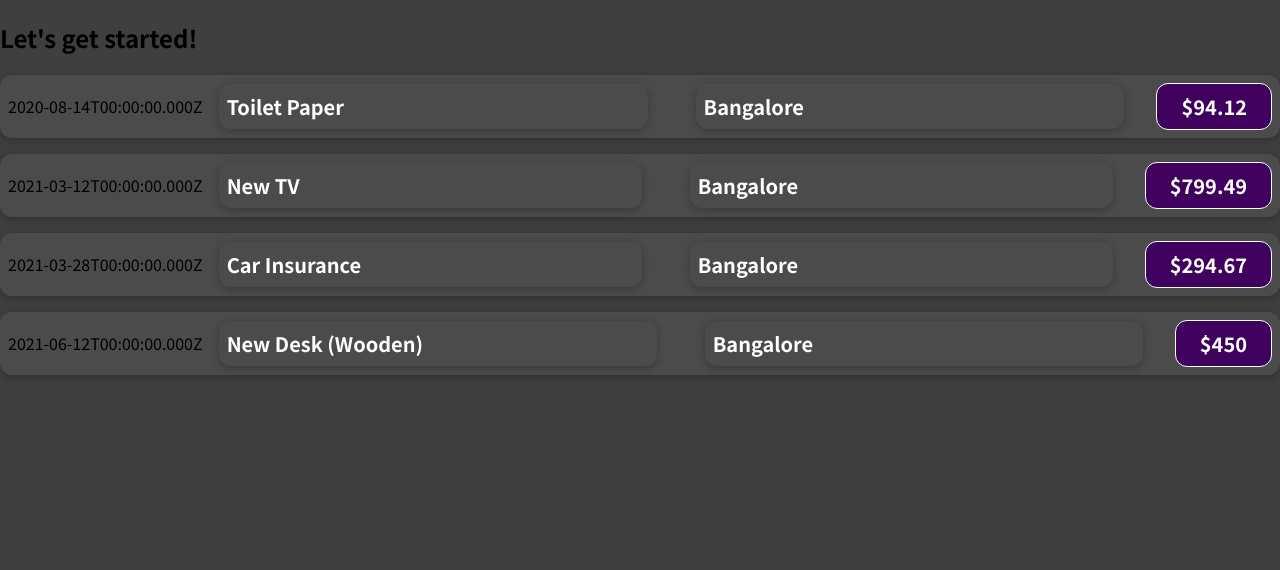
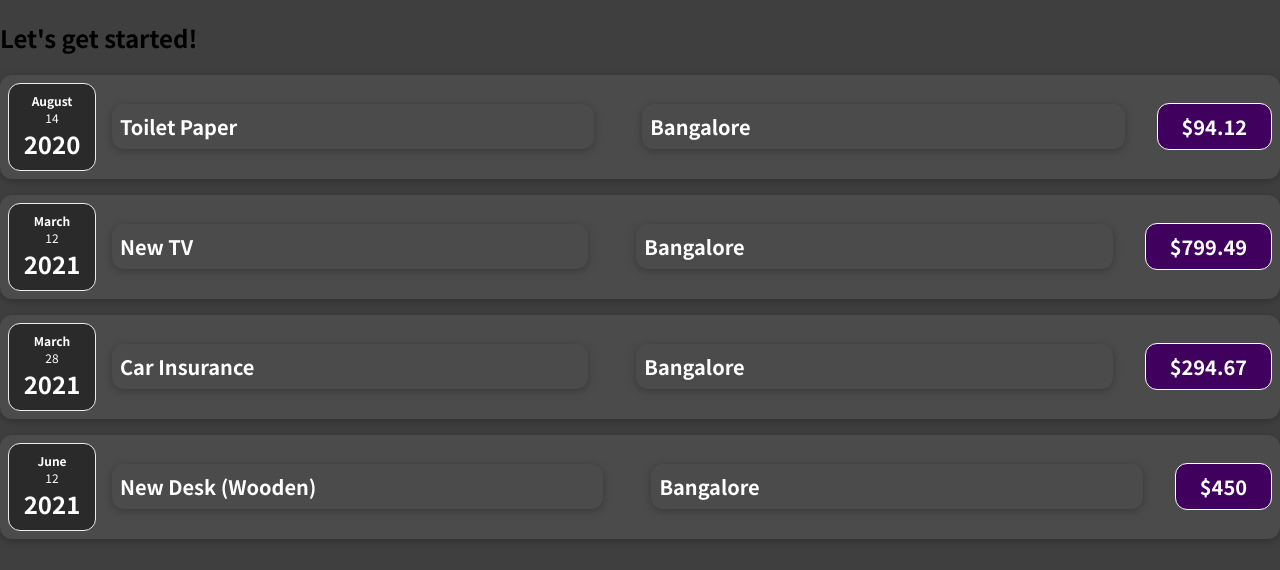
Before and after one commit to SHAIK14/ExpenseTracker, a JavaScript app: page / in a window 1280 px wide. Shown: the top 570 px of the page. Built offline with nearby package versions, Linux system fonts and the light colour scheme.

Commit message:
seperate components

```diff
--- /dev/null
+++ b/src/components/ExpenseDate.css
@@ -0,0 +1,26 @@
+.expense-date {
+  display: flex;
+  flex-direction: column;
+  width: 5.5rem;
+  height: 5.5rem;
+  border: 1px solid #ececec;
+  background-color: #2a2a2a;
+  color: white;
+  border-radius: 12px;
+  align-items: center;
+  justify-content: center;
+}
+
+.expense-date__month {
+  font-size: 0.75rem;
+  font-weight: bold;
+}
+
+.expense-date__year {
+  font-size: 0.75rem;
+}
+
+.expense-date__day {
+  font-size: 1.5rem;
+  font-weight: bold;
+}
--- /dev/null
+++ b/src/components/ExpenseDate.js
@@ -0,0 +1,16 @@
+import "./ExpenseDate.css";
+
+function ExpenseDate(props) {
+  const month = props.date.toLocaleString("en-US", { month: "long" });
+  const year = props.date.toLocaleString("en-US", { day: "2-digit" });
+  const time = props.date.getFullYear();
+  return (
+    <div className="expense-date">
+      <div className="expense-date__month">{month}</div>
+      <div className="expense-date__year">{year}</div>
+      <div className="expense-date__day">{time}</div>
+    </div>
+  );
+}
+
+export default ExpenseDate;
--- a/src/components/ExpenseItems.js
+++ b/src/components/ExpenseItems.js
@@ -1,10 +1,12 @@
+import ExpenseDate from "./ExpenseDate";
 import "./ExpenseItems.css";
 
 function ExpenseItem(props) {
   const ExpenseLocation = "Bangalore";
+
   return (
     <div className="expense-item">
-      <div>{props.date.toISOString()}</div>
+      <ExpenseDate date={props.date}></ExpenseDate>
       <div className="expense-item__description">
         <h2 className="expense-item h2">{props.title}</h2>
         <h2 className="expense-item h2">{ExpenseLocation}</h2>
```
